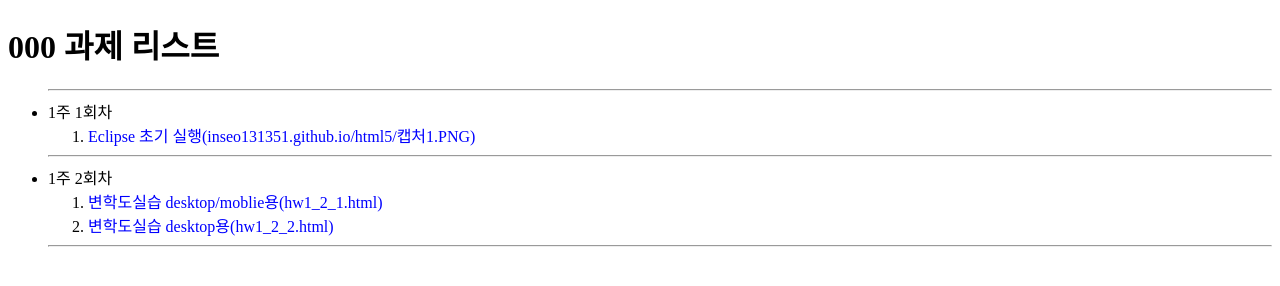
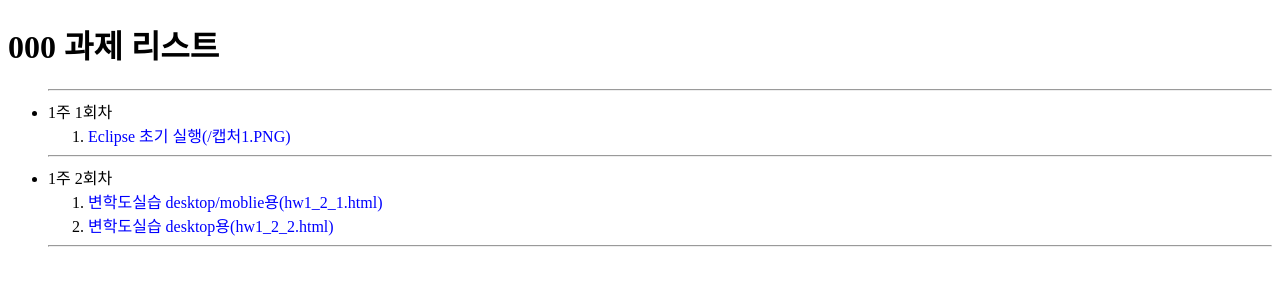
Before and after one commit to inseo131351/inseo131351.github.io, a plain HTML site: page index.html in a window 1280 px wide. Drawn offline with Linux system fonts and the light colour scheme.

Commit message:
Update index.html

```diff
--- a/index.html
+++ b/index.html
@@ -12,7 +12,7 @@
   <ul><hr/>
   <li> 1주 1회차 </li>
   <ol>
-    <li><a href=https://inseo131351.github.io/java/hw1_1_1.html>Eclipse 초기 실행(inseo131351.github.io/html5/캡처1.PNG)</a></li>
+    <li><a href=https://inseo131351.github.io/java/hw1_1_1.html>Eclipse 초기 실행(/캡처1.PNG)</a></li>
   </ol><hr/>
   <li> 1주 2회차 </li>
   <ol>
```
